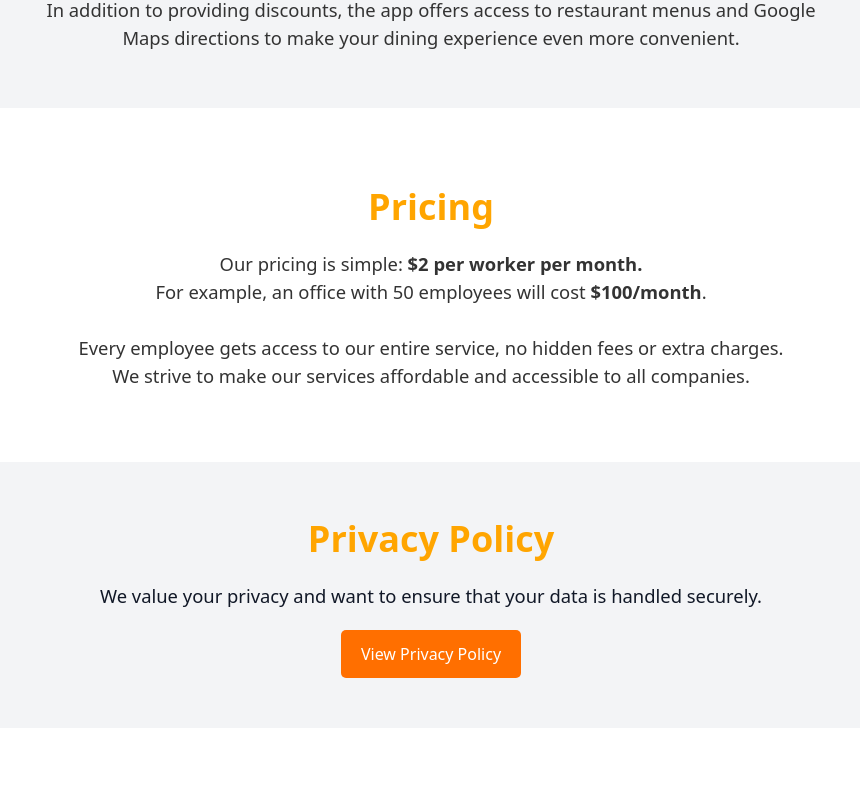
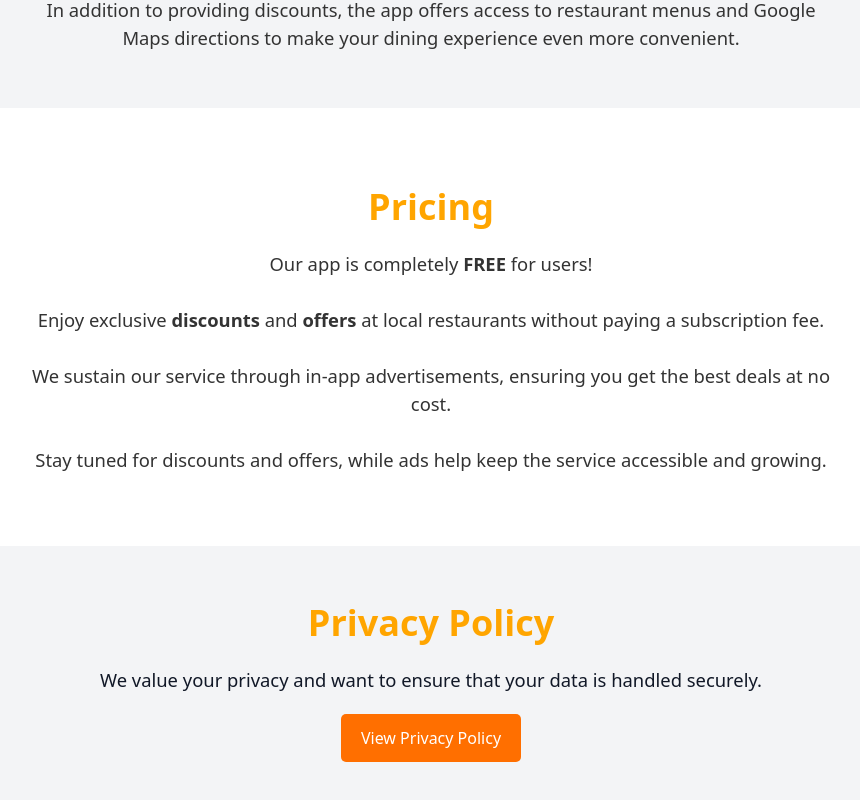
Before and after one commit to JamieJiHeonKim/bizmunch_dashboard_site, a React (Create React App) app: page /home in a window 1280 px wide. Shown: the part 1937-2737 px from the top of the page, without its empty margins (209-1069 px from the left). Before the commit the page ends 2665 px from the top, so only its background shows below. Built offline with nearby package versions, Linux system fonts and the light colour scheme; no server answers.

Commit message:
updated pricing description

```diff
--- a/src/pages/Home/Homepage.jsx
+++ b/src/pages/Home/Homepage.jsx
@@ -103,10 +103,10 @@ const Homepage = () => {
         <div className="homepage-section-title">Pricing</div>
         <div className="pricing-tiers">
           <p className="homepage-section-content">
-              Our pricing is simple: <strong>$2 per worker per month.</strong><br/>
-              For example, an office with 50 employees will cost <strong>$100/month</strong>.<br/><br/>
-              Every employee gets access to our entire service, no hidden fees or extra charges.<br/>
-              We strive to make our services affordable and accessible to all companies.
+            Our app is completely <strong>FREE</strong> for users!<br/><br/>
+            Enjoy exclusive <strong>discounts</strong> and <strong>offers</strong> at local restaurants without paying a subscription fee.<br/><br/>
+            We sustain our service through in-app advertisements, ensuring you get the best deals at no cost.<br/><br/>
+            Stay tuned for discounts and offers, while ads help keep the service accessible and growing.
           </p>
         </div>
       </section>
```
